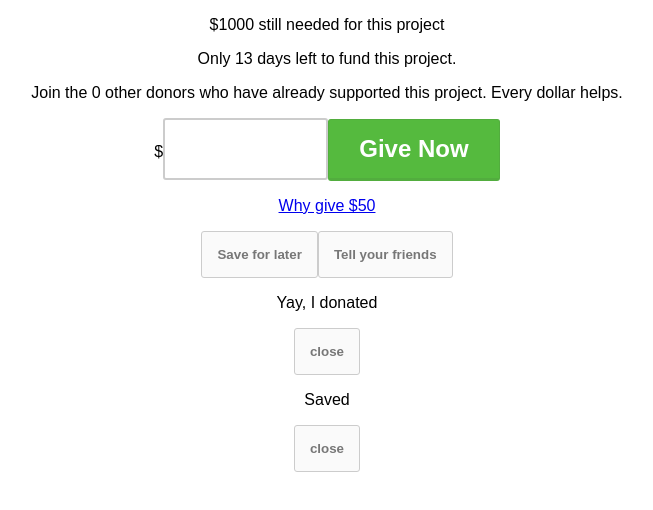
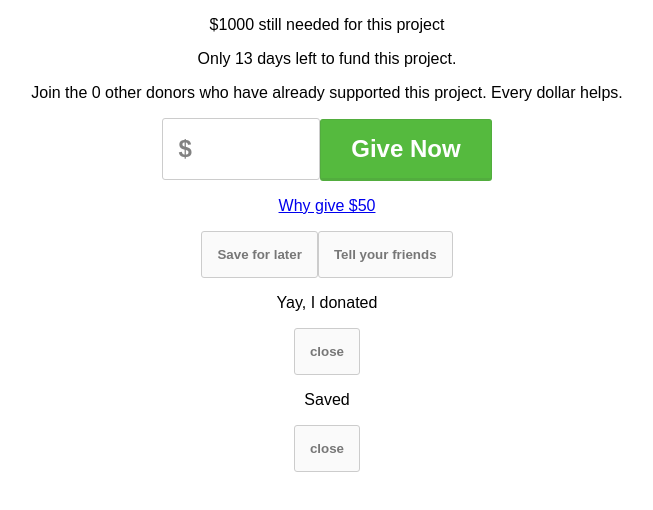
Before and after one commit to davidyearwood/loktra-challenge, a React (Create React App) app: page / in a window 1280 px wide. Shown: the top 510 px of the page, without its empty margins (313-966 px from the left). Built offline with nearby package versions, Linux system fonts and the light colour scheme.

Commit message:
Style number-field to adhere to psd

```diff
--- a/public/css/stylesheet.css
+++ b/public/css/stylesheet.css
@@ -1,3 +1,6 @@
+* {
+ box-sizing: border-box;
+}
 /****************
  * Button
  ****************/
@@ -20,12 +23,34 @@
     padding: 15px 30px;
  }
 
+ .btn--donate:hover,
+ .btn--donate:focus {
+  background: #4ca737;
+  border-color: #4ca737;
+ }
  /****************
  * Donation Form
  ****************/
+ .donation-form__icon {
+  color: #828282;
+  font-weight: 600;
+  margin-right: 7.5px;
+ }
+
+ .donation-form__label {
+  border: 1px solid #ccc;
+  border-radius: 3px;
+  display: inline-block;
+  font-size: 1.5em;
+  padding: 15px 15px;
+ }
+
+
  .donation-form__number-field {
-    padding: 15px 30px;
-    border: 2px solid #ccc;
-    border-radius: 3px;
-    font-size: 1.5em;
+  border: none;
+  font-size: 1em;
 }
+
+.donation-form__number-field:focus {
+ border: none;
+}
```
